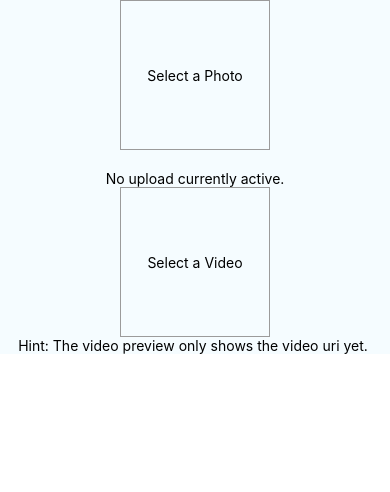
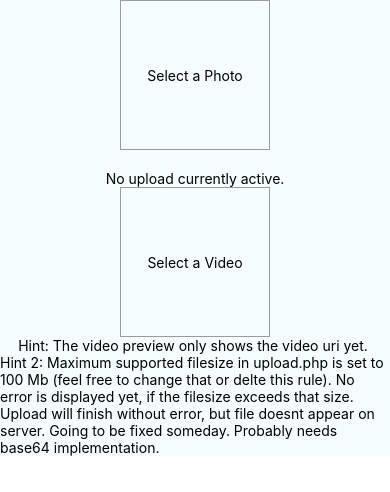
Before and after one commit to Sir-hennihau/Image-Uploader-in-React-Native, a React Native app: screen / in a window 390 px wide. Shown: the top 492 px of the page. Built offline with nearby package versions, Linux system fonts and the light colour scheme.

Commit message:
Changed the hint texts.

```diff
--- a/App.js
+++ b/App.js
@@ -236,6 +236,11 @@ export default class App extends React.Component {
           </TouchableOpacity>
 
           <Text>Hint: The video preview only shows the video uri yet. </Text>
+          <Text>Hint 2: Maximum supported filesize in upload.php is set to 100 Mb
+           (feel free to change that or delte this rule).
+           No error is displayed yet, if the filesize exceeds that size. Upload will finish
+           without error, but file doesnt appear on server. Going to be fixed someday.
+            Probably needs base64 implementation. </Text>
 
         </View>
       </ScrollView>
```
